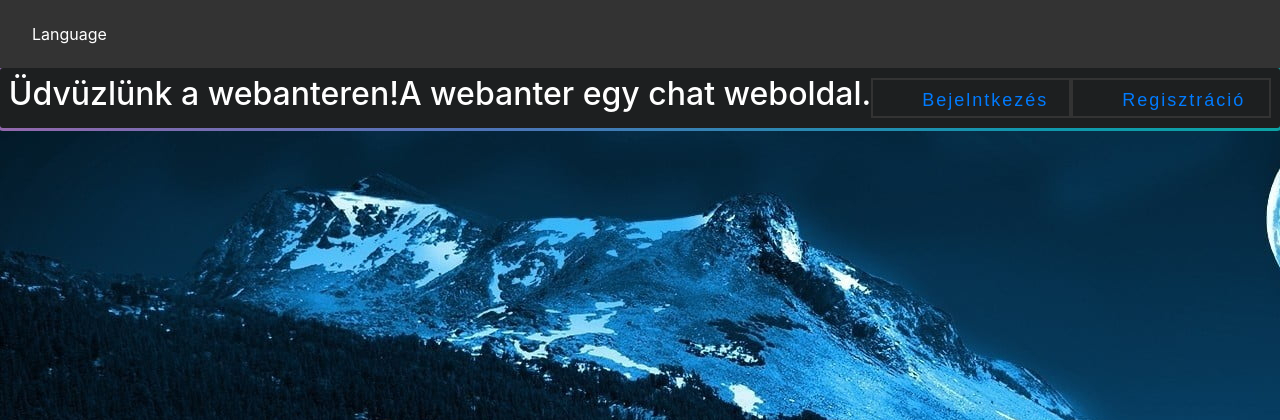
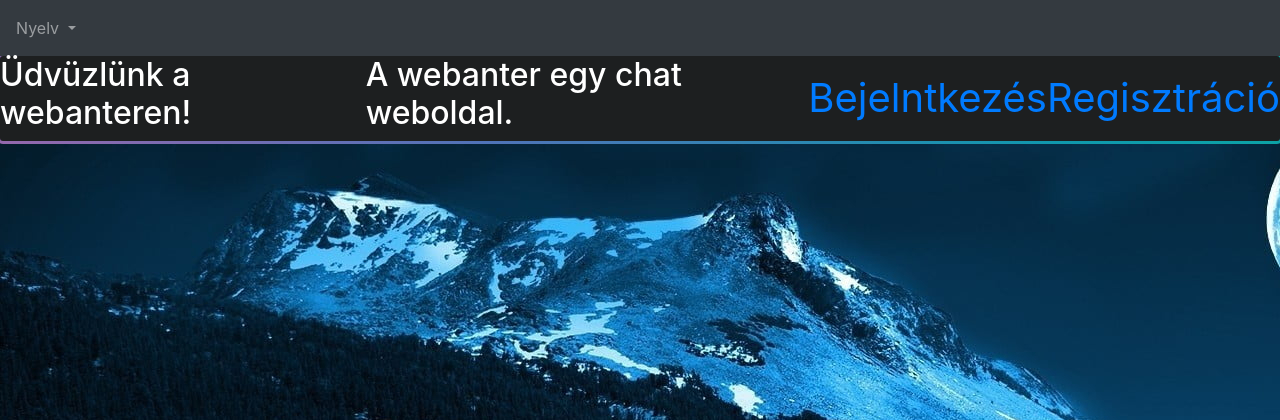
Before and after one commit to MelodyZ02/webanter, a PHP site: page /?lang=hu in a window 1280 px wide. Shown: the top 420 px of the page. Run offline with PHP 8.4, Linux system fonts and the light colour scheme.

Commit message:
Add files via upload

```diff
--- a/webanter/css/main.css
+++ b/webanter/css/main.css
@@ -46,52 +46,6 @@ body {
     }
 }
 
-
-a{
-    float: left;
-    display: block;
-    width: 200px;
-    height: 40px;
-    line-height: 40px;
-    font-size: 18px;
-    font-family: sans-serif;
-    text-decoration: none;
-    color: #333;
-    border: 2px solid #333;
-    letter-spacing: 2px;
-    text-align: center;
-    position: relative;
-    transition: all .35s;
-}
-
-a span{
-    width: 50%;
-    text-align: center;
-    box-sizing: border-box;
-    display: inline-block;
-    position: relative;
-    z-index: 2;
-}
-
-a:after{
-    position: absolute;
-    content: "";
-    top: 0;
-    left: 0;
-    width: 0;
-    height: 100%;
-    background: #ff003b;
-    transition: all .35s;
-}
-
-a:hover{
-    color: #fff;
-}
-
-a:hover:after{
-    width: 100%;
-}
-
 footer{
     background: #00000080;
     bottom: 0px;
@@ -116,65 +70,6 @@ footer{
     cursor: pointer;
 }
 
-.navbar {
-    overflow: hidden;
-    background-color: #333;
-}
-
-.navbar a {
-    float: left;
-    font-size: 16px;
-    color: white;
-    text-align: center;
-    text-decoration: none;
-}
-
-.dropdown {
-    float: left;
-    overflow: hidden;
-}
-
-.dropdown .dropbtn {
-    font-size: 16px;
-    border: none;
-    outline: none;
-    color: white;
-    padding: 14px 16px;
-    background-color: inherit;
-    font-family: inherit;
-    margin: 0;
-}
-
-.navbar a:hover, .dropdown:hover .dropbtn {
-    background-color: red;
-}
-
-.dropdown-content {
-    display: none;
-    position: absolute;
-    background-color: #f9f9f9;
-    min-width: 160px;
-    box-shadow: 0px 8px 16px 0px rgba(0,0,0,0.2);
-    z-index: 1;
-}
-
-.dropdown-content a {
-    float: none;
-    color: black;
-    padding: 12px 16px;
-    text-decoration: none;
-    display: block;
-    text-align: left;
-}
-
-.dropdown-content a:hover {
-    background-color: #ddd;
-}
-
-.dropdown:hover .dropdown-content {
-    display: block;
-}
-
 ul, li {
     list-style-type: none;
 }
--- a/webanter/include/languages/en.php
+++ b/webanter/include/languages/en.php
@@ -7,6 +7,7 @@ $lang = array(
 	'register' => 'Register',
 	'login' => 'Login',
     'tos' => "By logging in you agree to the ridiculously long terms that you didn't bother to read",
+    'lang' => 'Language',
 )
 
 
--- a/webanter/include/languages/hu.php
+++ b/webanter/include/languages/hu.php
@@ -7,6 +7,7 @@ $lang = array(
 	'register' => 'Regisztráció',
 	'login' => 'Bejelntkezés',
     'tos' => "By logging in you agree to the ridiculously long terms that you didn't bother to read",
+    'lang' => 'Nyelv',
 )
 
 
--- a/webanter/index.php
+++ b/webanter/index.php
@@ -32,16 +32,16 @@ include 'include/function/header.php';
 </nav>
 </header>
 -->
-<nav class="navbar">
+<nav class="navbar navbar-dark bg-dark">
     <div class="dropdown">
         <ul class="navbar-nav" >
-            <li class="nav-item" >
-                <div class="dropdown">
-                    <button class="dropbtn">Language</button>
-                    <div class="dropdown-content">
-                        <a href="?lang=hu"><span><img src="https://www.worldometers.info/img/flags/small/tn_hu-flag.gif" alt="HU-flag" style="width: 65px; height: 40px;"></img></span></a>
-                        <a href="?lang=en"><span><img src="https://www.worldometers.info/img/flags/small/tn_uk-flag.gif" alt="US-flag" style="width: 65px; height: 40px;"></img></span></a>
-                    </div>
+            <li class="nav-item dropdown">
+                <a class="nav-link dropdown-toggle" href="#" id="navbarDropdownMenuLink" data-toggle="dropdown" aria-haspopup="true" aria-expanded="false">
+                    <?= $lang['lang'] ?>
+                </a>
+                <div class="dropdown-menu" aria-labelledby="navbarDropdownMenuLink">
+                    <a class="dropdown-item" href="?lang=hu"><img src="https://www.worldometers.info/img/flags/small/tn_hu-flag.gif" alt="HU-flag" style="width: 65px; height: 40px;"></img></a>
+                    <a class="dropdown-item" href="?lang=en"><img src="https://www.worldometers.info/img/flags/small/tn_uk-flag.gif" alt="US-flag" style="width: 65px; height: 40px;"></img></a>
                 </div>
             </li>
         </ul>
```
Also changed, not shown: webanter/css/index.css (added, +140 -0 lines).
